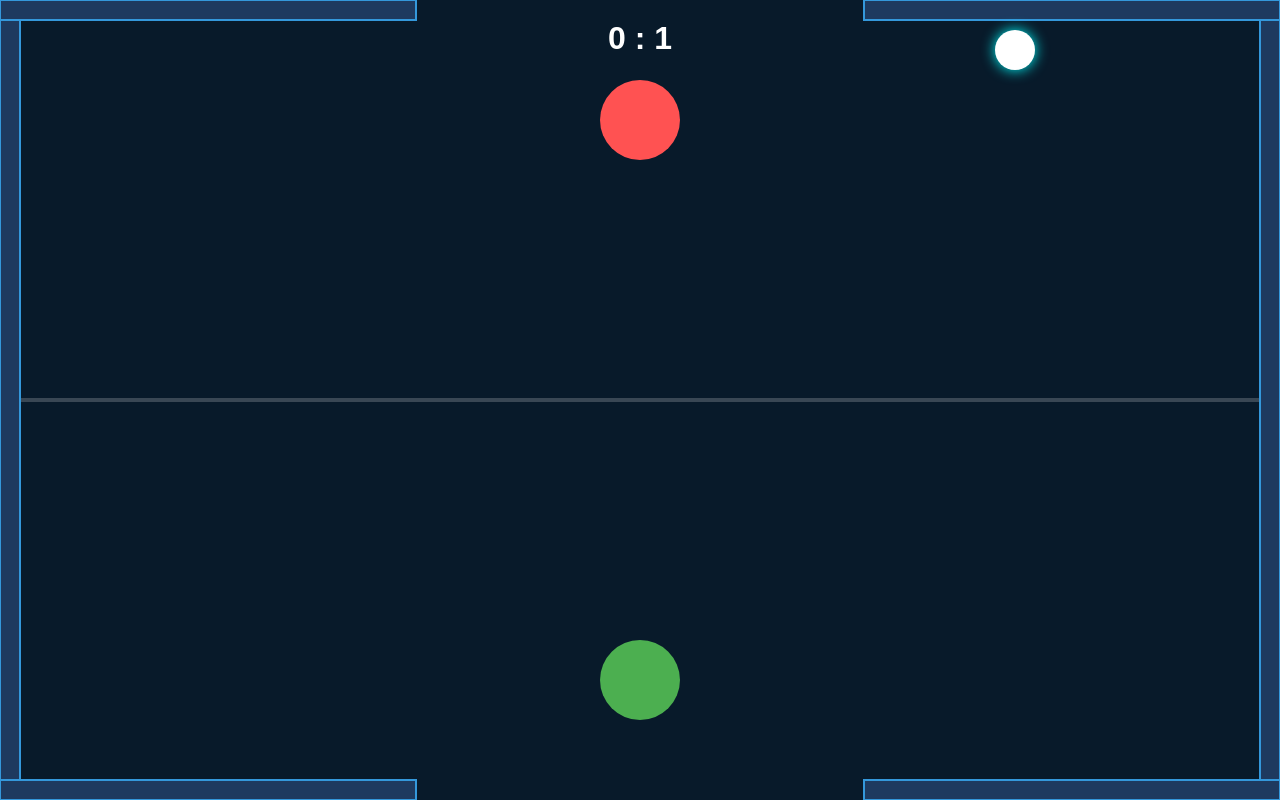
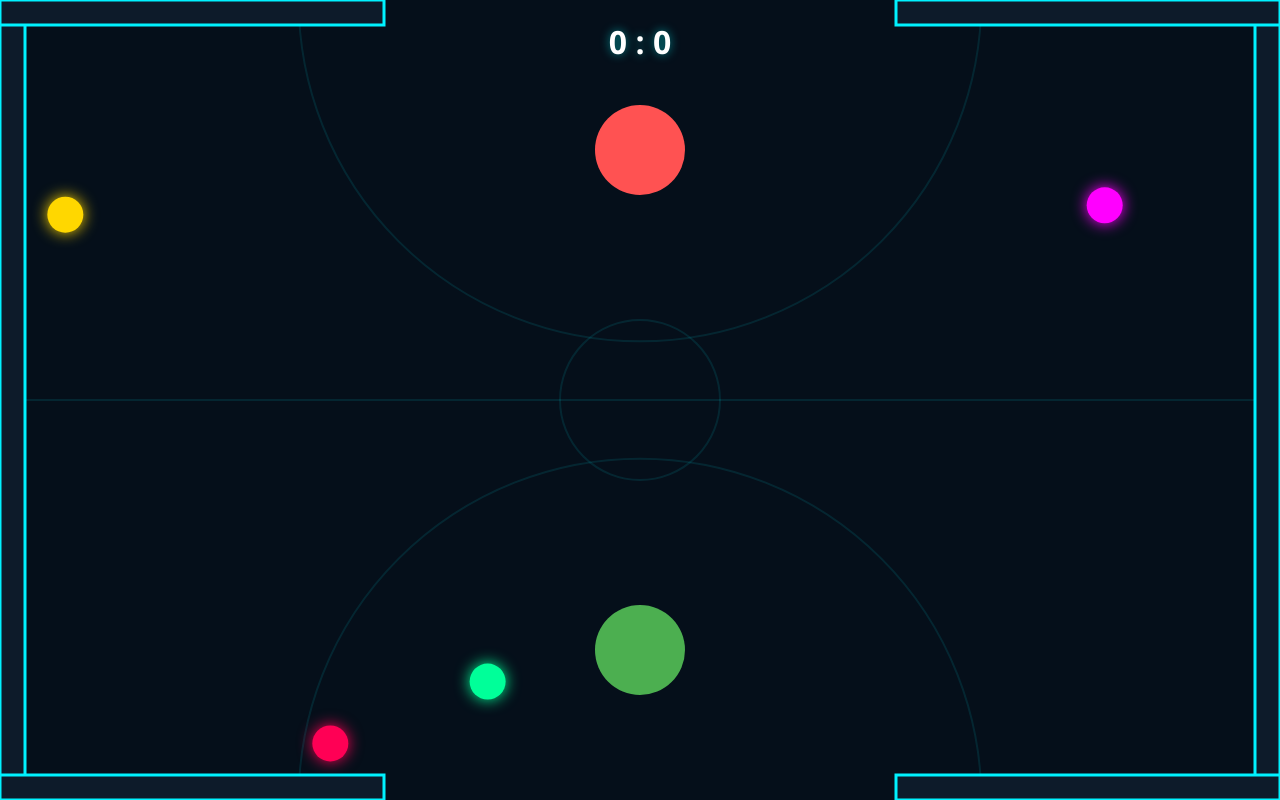
Before and after one commit to YervN/aMAZEing, a plain HTML site: page Airhockey_v2.html in a window 1280 px wide. Drawn offline with Linux system fonts and the light colour scheme.

Commit message:
Update Airhockey_v2.html

```diff
--- a/Airhockey_v2.html
+++ b/Airhockey_v2.html
@@ -3,9 +3,9 @@
 <head>
 <meta charset="UTF-8">
 <meta name="viewport" content="width=device-width, initial-scale=1, maximum-scale=1, user-scalable=no">
-<title>Touch Air Hockey - Thick Walls</title>
+<title>4-Puck Neon Hockey</title>
 <style>
-    body { margin: 0; overflow: hidden; background: #081a2a; touch-action: none; }
+    body { margin: 0; overflow: hidden; background: #050f1a; touch-action: none; }
     canvas { display: block; }
     #score {
         position: absolute;
@@ -15,8 +15,9 @@
         color: white;
         font-size: 32px;
         font-weight: bold;
-        font-family: sans-serif;
+        font-family: 'Segoe UI', Tahoma, Geneva, Verdana, sans-serif;
         pointer-events: none;
+        text-shadow: 0 0 10px rgba(0,255,255,0.5);
     }
 </style>
 </head>
@@ -35,187 +36,193 @@ canvas.height = window.innerHeight;
 let score1 = 0;
 let score2 = 0;
 
-// --- WALL SETTINGS ---
-const wallThickness = 20;
-const goalWidth = canvas.width * 0.35;
-const wallColor = "#1e3a5f";
-const wallBorder = "#3498db";
+const wallThickness = 25;
+const goalWidth = canvas.width * 0.4;
+const wallColor = "#0d1b2a";
+const wallBorder = "#00f2ff";
 
-let wallGlow = 0;
+// --- PUCK CONFIGURATION ---
+const pucks = [];
+const numPucks = 4;
 
-const puck = {
-    x: canvas.width / 2,
-    y: canvas.height / 2,
-    vx: 5,
-    vy: 5,
-    r: 20
-};
-
-const paddle1 = { x: canvas.width / 2, y: canvas.height - 120, r: 40 };
-const paddle2 = { x: canvas.width / 2, y: 120, r: 40 };
-
-function resetPuck() {
-    puck.x = canvas.width / 2;
-    puck.y = canvas.height / 2;
-    puck.vx = (Math.random() > 0.5 ? 1 : -1) * 5;
-    puck.vy = (Math.random() > 0.5 ? 1 : -1) * 5;
+function createPuck(index) {
+    return {
+        x: canvas.width / 2 + (index * 40 - 60), // Spread them out slightly
+        y: canvas.height / 2,
+        vx: (Math.random() - 0.5) * 12,
+        vy: (Math.random() - 0.5) * 12,
+        r: 18,
+        color: "#ffffff"
+    };
 }
 
-function drawCircle(x, y, r, color) {
+// Initialize 4 pucks
+for (let i = 0; i < numPucks; i++) {
+    pucks.push(createPuck(i));
+}
+
+const paddle1 = { x: canvas.width / 2, y: canvas.height - 150, r: 45 };
+const paddle2 = { x: canvas.width / 2, y: 150, r: 45 };
+
+function getRandomColor() {
+    const colors = ['#FF0055', '#00FF99', '#00D4FF', '#FFD700', '#FF00FF', '#FFFFFF'];
+    return colors[Math.floor(Math.random() * colors.length)];
+}
+
+function resetPuck(p) {
+    p.x = canvas.width / 2;
+    p.y = canvas.height / 2;
+    p.vx = (Math.random() - 0.5) * 10;
+    p.vy = (Math.random() - 0.5) * 10;
+    p.color = "#ffffff";
+}
+
+function drawCircle(x, y, r, color, glow = false) {
     ctx.beginPath();
+    if(glow) {
+        ctx.shadowBlur = 15;
+        ctx.shadowColor = color;
+    }
     ctx.arc(x, y, r, 0, Math.PI * 2);
     ctx.fillStyle = color;
     ctx.fill();
+    ctx.shadowBlur = 0;
     ctx.closePath();
 }
 
-function collide(p) {
-    let dx = puck.x - p.x;
-    let dy = puck.y - p.y;
-    let dist = Math.sqrt(dx * dx + dy * dy);
-    if (dist < puck.r + p.r) {
-        let angle = Math.atan2(dy, dx);
-        let speed = 10;
-        puck.vx = Math.cos(angle) * speed;
-        puck.vy = Math.sin(angle) * speed;
-    }
+function drawRink() {
+    // Outer Glow for the whole field
+    ctx.strokeStyle = "rgba(0, 242, 255, 0.1)";
+    ctx.lineWidth = 2;
+
+    // Center Line
+    ctx.beginPath();
+    ctx.moveTo(wallThickness, canvas.height/2);
+    ctx.lineTo(canvas.width - wallThickness, canvas.height/2);
+    ctx.stroke();
+
+    // Center Circle
+    ctx.beginPath();
+    ctx.arc(canvas.width/2, canvas.height/2, 80, 0, Math.PI*2);
+    ctx.stroke();
+
+    // Goal Creases (Half circles at ends)
+    ctx.beginPath();
+    ctx.arc(canvas.width/2, 0, goalWidth/1.5, 0, Math.PI);
+    ctx.stroke();
+
+    ctx.beginPath();
+    ctx.arc(canvas.width/2, canvas.height, goalWidth/1.5, Math.PI, 0);
+    ctx.stroke();
 }
 
-function update() {
-    puck.x += puck.vx;
-    puck.y += puck.vy;
+function handleCollisions(p) {
+    p.x += p.vx;
+    p.y += p.vy;
 
     let leftGoalEdge = (canvas.width - goalWidth) / 2;
     let rightGoalEdge = (canvas.width + goalWidth) / 2;
 
-    // Side wall collisions (Left & Right)
-    if (puck.x < puck.r + wallThickness) {
-        puck.x = puck.r + wallThickness;
-        puck.vx *= -1;
-        wallGlow = 10;
-    } else if (puck.x > canvas.width - puck.r - wallThickness) {
-        puck.x = canvas.width - puck.r - wallThickness;
-        puck.vx *= -1;
-        wallGlow = 10;
+    // Side Walls
+    if (p.x < p.r + wallThickness || p.x > canvas.width - p.r - wallThickness) {
+        p.vx *= -1;
+        p.color = getRandomColor();
+        p.x = p.x < p.r + wallThickness ? p.r + wallThickness : canvas.width - p.r - wallThickness;
     }
 
-    // Top wall collisions
-    if (puck.y < puck.r + wallThickness) {
-        // Check if it's inside the goal area
-        if (puck.x > leftGoalEdge && puck.x < rightGoalEdge) {
-            if (puck.y < 0) { // Scored
-                score1++;
-                resetPuck();
-            }
+    // Top/Bottom Walls + Goals
+    if (p.y < p.r + wallThickness) {
+        if (p.x > leftGoalEdge && p.x < rightGoalEdge) {
+            if (p.y < 0) { score1++; resetPuck(p); }
         } else {
-            // Hit the thick wall
-            puck.y = puck.r + wallThickness;
-            puck.vy *= -1;
-            wallGlow = 10;
+            p.vy *= -1;
+            p.color = getRandomColor();
+            p.y = p.r + wallThickness;
+        }
+    } else if (p.y > canvas.height - p.r - wallThickness) {
+        if (p.x > leftGoalEdge && p.x < rightGoalEdge) {
+            if (p.y > canvas.height) { score2++; resetPuck(p); }
+        } else {
+            p.vy *= -1;
+            p.color = getRandomColor();
+            p.y = canvas.height - p.r - wallThickness;
         }
     }
 
-    // Bottom wall collisions
-    if (puck.y > canvas.height - puck.r - wallThickness) {
-        if (puck.x > leftGoalEdge && puck.x < rightGoalEdge) {
-            if (puck.y > canvas.height) { // Scored
-                score2++;
-                resetPuck();
-            }
-        } else {
-            // Hit the thick wall
-            puck.y = canvas.height - puck.r - wallThickness;
-            puck.vy *= -1;
-            wallGlow = 10;
+    // Paddle Collisions
+    [paddle1, paddle2].forEach(pad => {
+        let dx = p.x - pad.x;
+        let dy = p.y - pad.y;
+        let dist = Math.sqrt(dx * dx + dy * dy);
+        if (dist < p.r + pad.r) {
+            let angle = Math.atan2(dy, dx);
+            let speed = Math.sqrt(p.vx**2 + p.vy**2) + 0.5; // Gain speed on hit
+            p.vx = Math.cos(angle) * Math.max(speed, 8);
+            p.vy = Math.sin(angle) * Math.max(speed, 8);
         }
-    }
-
-    collide(paddle1);
-    collide(paddle2);
-
-    if (wallGlow > 0) wallGlow--;
-    document.getElementById("score").textContent = score2 + " : " + score1;
+    });
 }
 
 function drawWalls() {
     ctx.fillStyle = wallColor;
     ctx.strokeStyle = wallBorder;
-    ctx.lineWidth = 2;
+    ctx.lineWidth = 3;
 
     let leftGoal = (canvas.width - goalWidth) / 2;
     let rightGoal = (canvas.width + goalWidth) / 2;
 
-    // Left Wall
+    // Sides
     ctx.fillRect(0, 0, wallThickness, canvas.height);
     ctx.strokeRect(0, 0, wallThickness, canvas.height);
-
-    // Right Wall
     ctx.fillRect(canvas.width - wallThickness, 0, wallThickness, canvas.height);
     ctx.strokeRect(canvas.width - wallThickness, 0, wallThickness, canvas.height);
 
-    // Top Walls (Left and Right of goal)
-    ctx.fillRect(0, 0, leftGoal, wallThickness);
-    ctx.strokeRect(0, 0, leftGoal, wallThickness);
-    ctx.fillRect(rightGoal, 0, canvas.width - rightGoal, wallThickness);
-    ctx.strokeRect(rightGoal, 0, canvas.width - rightGoal, wallThickness);
-
-    // Bottom Walls (Left and Right of goal)
-    ctx.fillRect(0, canvas.height - wallThickness, leftGoal, wallThickness);
-    ctx.strokeRect(0, canvas.height - wallThickness, leftGoal, wallThickness);
-    ctx.fillRect(rightGoal, canvas.height - wallThickness, canvas.width - rightGoal, wallThickness);
-    ctx.strokeRect(rightGoal, canvas.height - wallThickness, canvas.width - rightGoal, wallThickness);
+    // Top/Bottom pairs
+    const sections = [
+        [0, 0, leftGoal, wallThickness],
+        [rightGoal, 0, canvas.width - rightGoal, wallThickness],
+        [0, canvas.height - wallThickness, leftGoal, wallThickness],
+        [rightGoal, canvas.height - wallThickness, canvas.width - rightGoal, wallThickness]
+    ];
+    sections.forEach(s => {
+        ctx.fillRect(...s);
+        ctx.strokeRect(...s);
+    });
 }
 
-function draw() {
-    ctx.clearRect(0, 0, canvas.width, canvas.height);
+function loop() {
+    ctx.fillStyle = "#050f1a";
+    ctx.fillRect(0,0, canvas.width, canvas.height);
 
-    // Middle line
-    ctx.strokeStyle = "rgba(255,255,255,0.2)";
-    ctx.lineWidth = 4;
-    ctx.beginPath();
-    ctx.moveTo(0, canvas.height / 2);
-    ctx.lineTo(canvas.width, canvas.height / 2);
-    ctx.stroke();
-
+    drawRink();
     drawWalls();
 
-    if (wallGlow > 0) {
-        ctx.shadowColor = "cyan";
-        ctx.shadowBlur = wallGlow * 2;
-    }
-
-    drawCircle(puck.x, puck.y, puck.r, "white");
-    ctx.shadowBlur = 0;
+    pucks.forEach(p => {
+        handleCollisions(p);
+        drawCircle(p.x, p.y, p.r, p.color, true);
+    });
 
     drawCircle(paddle1.x, paddle1.y, paddle1.r, "#4CAF50");
     drawCircle(paddle2.x, paddle2.y, paddle2.r, "#FF5252");
-}
 
-function loop() {
-    update();
-    draw();
+    document.getElementById("score").textContent = score2 + " : " + score1;
     requestAnimationFrame(loop);
 }
 
+// Controls
 canvas.addEventListener("touchmove", e => {
     e.preventDefault();
     let rect = canvas.getBoundingClientRect();
     for (let t of e.touches) {
-        let x = t.clientX - rect.left;
+        let x = Math.max(wallThickness + paddle1.r, Math.min(t.clientX - rect.left, canvas.width - wallThickness - paddle1.r));
         let y = t.clientY - rect.top;
-
-        // Keep paddles inside the walls
-        if (x < wallThickness + paddle1.r) x = wallThickness + paddle1.r;
-        if (x > canvas.width - wallThickness - paddle1.r) x = canvas.width - wallThickness - paddle1.r;
 
         if (y > canvas.height / 2) {
             paddle1.x = x;
-            paddle1.y = y;
-            if (paddle1.y > canvas.height - wallThickness - paddle1.r) paddle1.y = canvas.height - wallThickness - paddle1.r;
+            paddle1.y = Math.max(canvas.height / 2 + paddle1.r, Math.min(y, canvas.height - wallThickness - paddle1.r));
         } else {
             paddle2.x = x;
-            paddle2.y = y;
-            if (paddle2.y < wallThickness + paddle2.r) paddle2.y = wallThickness + paddle2.r;
+            paddle2.y = Math.min(canvas.height / 2 - paddle2.r, Math.max(y, wallThickness + paddle2.r));
         }
     }
 }, { passive: false });
```
